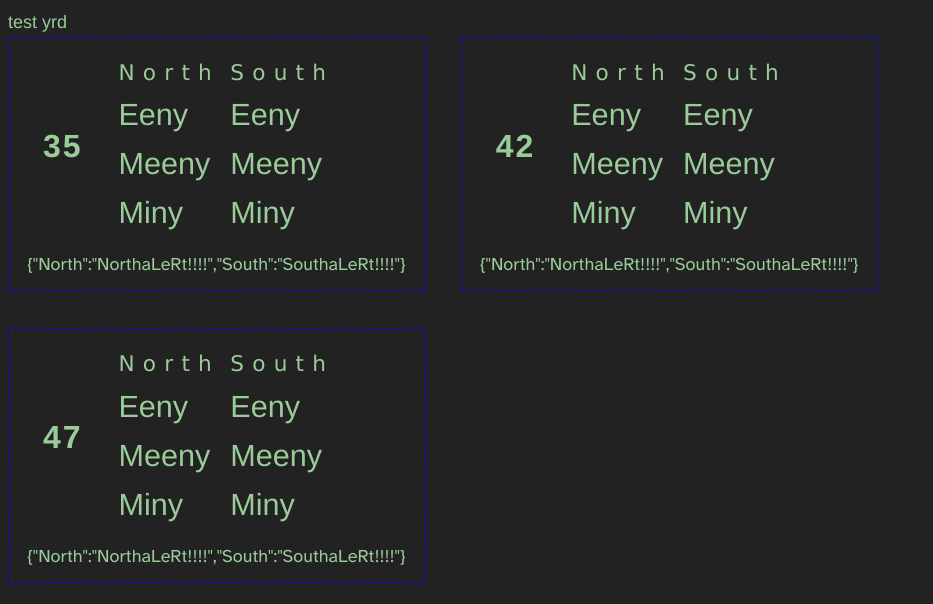
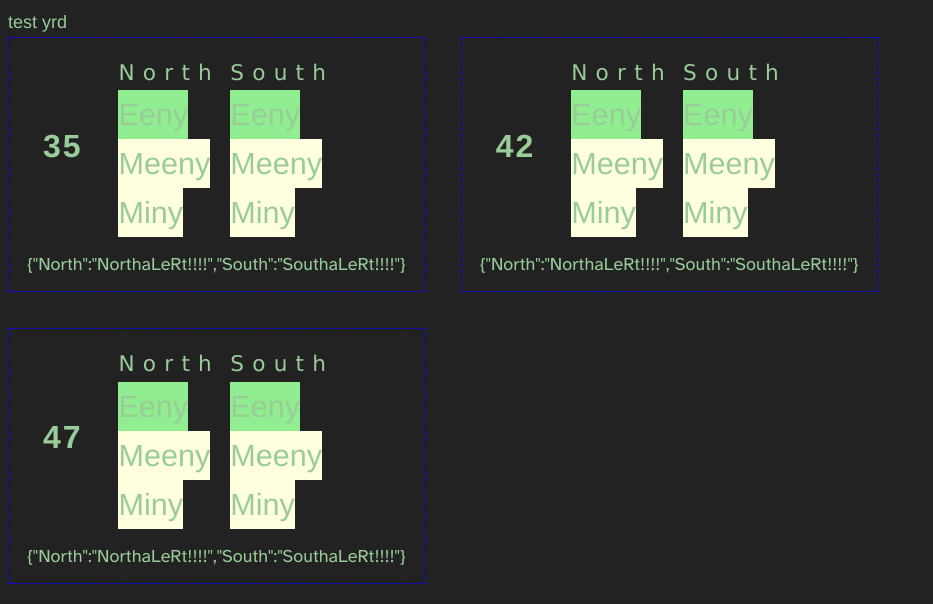
Before and after one commit to jos-eph/busneighbor, a plain HTML site: page demodisplay/tabledisplay.html in a window 1280 px wide. Shown: the whole page, without its empty margins (0-933 px from the left). Drawn offline with Linux system fonts and the light colour scheme.

Commit message:
add colorization for availability

```diff
--- a/demodisplay/tabledisplaydemo.js
+++ b/demodisplay/tabledisplaydemo.js
@@ -10,7 +10,7 @@ import { DirectionLocations } from '../model/directionLocations.js'
 function createFakeDirectionLocation(direction) {
     return new DirectionLocations(
         direction,
-        ["Eeny", "Meeny", "Miny"],
+        {"Eeny": "YES_SEATS", "Meeny": "SOME_SEATS", "Miny": "SOME_SEATS"},
         direction + "aLeRt!!!!"
     );
 }
--- a/horizontal.css
+++ b/horizontal.css
@@ -140,3 +140,13 @@ a:hover {
     border-style: dashed;
     border-spacing: 10px;
 }
+
+/* Colorize based on seats */
+
+.yesSeats {
+    background-color: lightgreen;
+}
+
+.someSeats {
+    background-color: lightyellow;
+}
--- a/service/tabledisplay/tabledisplayconstants.js
+++ b/service/tabledisplay/tabledisplayconstants.js
@@ -15,7 +15,10 @@ const STATUS_LINE_MESSAGE_GROUPS = "statusLineWithMessageGroups";
         const ALERT_MESSAGE = "alertMessage";
 
 
+const YES_SEATS_CSS = "yesSeats";
+const SOME_SEATS_CSS = "someSeats";
+
 export { INFO_BOX, INFO_TEXT, ROUTE_GROUP, SINGLE_ROUTE_STATUS, VEHICLE_POSITIONS, BUS_NUMBER,
     INDIVIDUAL_DIRECTION, DIRECTION_HEADER, STATUS_HOLDER, STREET_POSITION, ALERT_MESSAGE,
-    STATUS_LINE_MESSAGE_GROUPS
+    STATUS_LINE_MESSAGE_GROUPS, SOME_SEATS_CSS, YES_SEATS_CSS
 }
--- a/service/tabledisplay/tabledisplayservice.js
+++ b/service/tabledisplay/tabledisplayservice.js
@@ -1,5 +1,6 @@
 import {  INFO_BOX, INFO_TEXT, ROUTE_GROUP, SINGLE_ROUTE_STATUS, VEHICLE_POSITIONS, BUS_NUMBER,
-    INDIVIDUAL_DIRECTION, DIRECTION_HEADER, STATUS_HOLDER, STREET_POSITION, ALERT_MESSAGE } from './tabledisplayconstants.js'
+    INDIVIDUAL_DIRECTION, DIRECTION_HEADER, STATUS_HOLDER, STREET_POSITION, ALERT_MESSAGE,
+SOME_SEATS_CSS, YES_SEATS_CSS } from './tabledisplayconstants.js'
 
 import { DirectionLocations } from '../../model/directionLocations.js';
 
@@ -35,23 +36,24 @@ function createRouteNumber(busNumber) {
  * List positions for a bus in a single direction
  *
  * @param {string} direction
- * @param {Array[string]} streets
+ * @param {Array[string]} streetFullnesses
  * @returns {HTMLElement}
  */
-function createBusSingleDirectionPosition(direction, streets) {
+function createBusSingleDirectionPosition(direction, streetFullnesses) {
     const busDirectionBox = createDivOfClasses([INDIVIDUAL_DIRECTION]);
 
     const directionHeader = createDivOfClasses([DIRECTION_HEADER], direction);
     busDirectionBox.appendChild(directionHeader);
 
     const statusHolder = createDivOfClasses([STATUS_HOLDER]);
-    streets.forEach(street => {
-        const streetPosition = createDivOfClasses([INFO_TEXT, STREET_POSITION]);
-        streetPosition.innerText = street;
+    for (const street in streetFullnesses) {
+        const availabilityClass = (streetFullnesses[[street]] === "YES_SEATS")
+                                   ? YES_SEATS_CSS : SOME_SEATS_CSS;
+        const streetPosition = createDivOfClasses([INFO_TEXT, STREET_POSITION, availabilityClass]);
+        streetPosition.innerText =  street;
         statusHolder.appendChild(streetPosition);
-    });
+    }
     busDirectionBox.appendChild(statusHolder);
-
     return busDirectionBox;
 
 }
```
